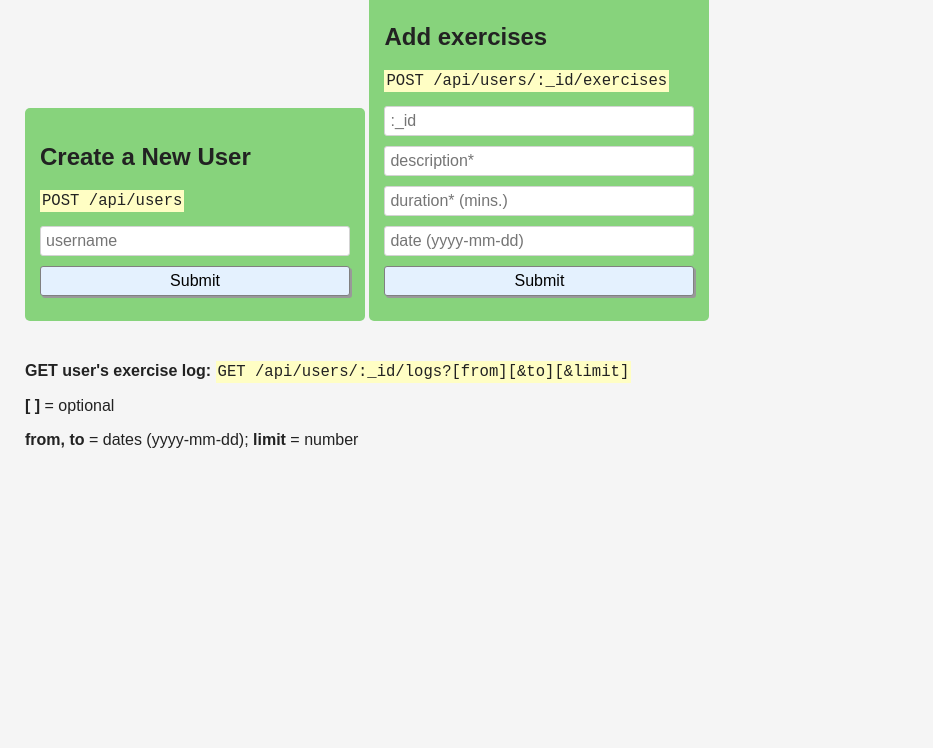
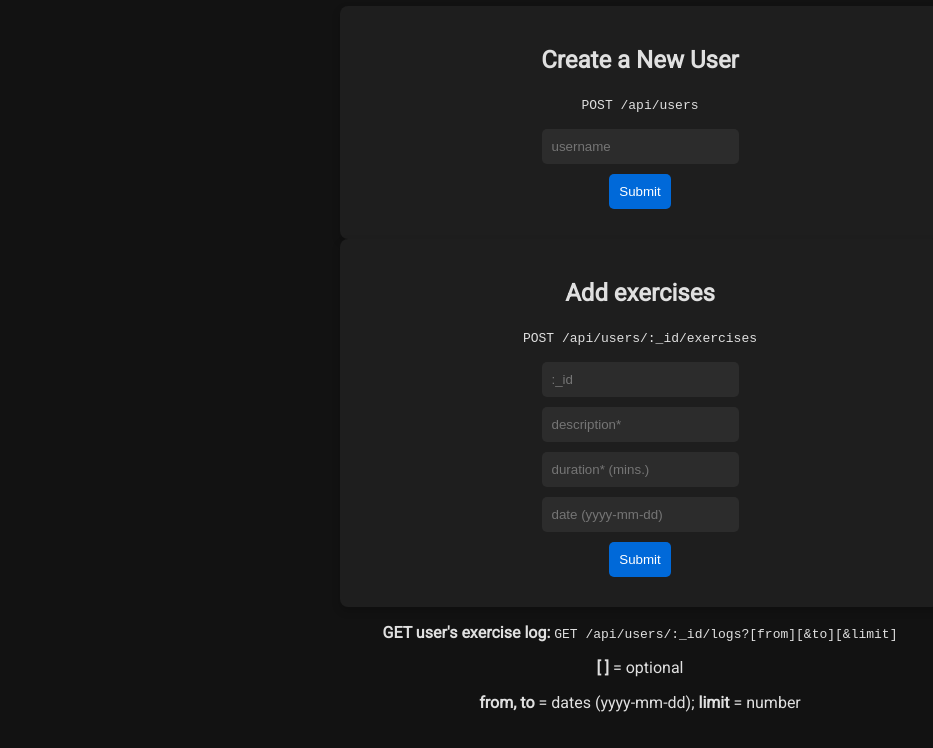
Before and after one commit to TomasLaus/exercisetracker, a website: page views/index.html in a window 1280 px wide. Shown: the part 95-843 px from the top of the page, without its empty margins (0-933 px from the left). Before the commit the page ends 800 px from the top, so only its background shows below. Drawn offline with Linux system fonts and the light colour scheme; files that its build step writes are made by us from their sources.

Commit message:
<add> basic styling

```diff
--- a/public/style.css
+++ b/public/style.css
@@ -1,59 +1,65 @@
-* {
-  box-sizing: border-box;
+body {
+  background-color: #121212;
+  color: #e0e0e0;
+  font-family: 'Roboto', sans-serif;
+  margin: 0;
+  padding: 20px;
+  transition: background-color 0.5s ease;
 }
 
-body {
-  font-family:sans-serif;
-  margin: 25px;
-  color: #222;
-  background-color: #f5f5f5;
+.container {
+  max-width: 600px;
+  margin: auto;
 }
 
-h1 {
-  font-weight: bold;
-
+h1, h2, p {
+  text-align: center;
 }
 
-p {
-  max-width: 900px;
+input[type="text"], input[type="submit"] {
+  display: block;
+  margin: 10px auto;
+  padding: 10px;
+  transition: background-color 0.5s ease, transform 0.2s ease;
+}
+
+input[type="text"] {
+  background-color: #2c2c2c;
+  color: #e0e0e0;
+  border: none;
+  border-radius: 5px;
+}
+
+input[type="submit"] {
+  background-color: #0069d9;
+  color: white;
+  border: none;
+  border-radius: 5px;
+  cursor: pointer;
+}
+
+input[type="submit"]:hover {
+  background-color: #0056b3;
+  transform: scale(1.05);
 }
 
 form {
-  margin-bottom: 25px;
-  padding: 15px;
-  background-color: #87D37C;
-  display: inline-block;
-  width: 100%;
-  max-width: 340px;
-  border-radius: 5px;
+  background-color: #1e1e1e;
+  padding: 20px;
+  border-radius: 8px;
+  box-shadow: 0 4px 8px rgba(0,0,0,0.2);
 }
 
-input {
-  display: block;
-  margin-bottom: 10px;
-  padding: 5px;
-  width: 100%;
-  border: 1px solid lightgrey;
-  border-radius: 3px;
-  font-size: 16px;
+a {
+  color: #4da8da;
+  text-decoration: none;
 }
 
-input[type=submit] {
-  font-size: 16px;
-  border-radius: 3px;
-  background-color: #E4F1FE;
-  border: 1px solid grey;
-  box-shadow: 2px 2px #999;
-  cursor: pointer;
+a:hover {
+  text-decoration: underline;
 }
 
-input[type=submit]:hover {
-  background-color: #FFFEC4;
+footer {
+  text-align: center;
+  margin-top: 20px;
 }
-
-code {
-  font-family: monospace;
-  font-size: 1.2em;
-  background-color: #FFFEC4;
-  padding: 2px;
-}
```
